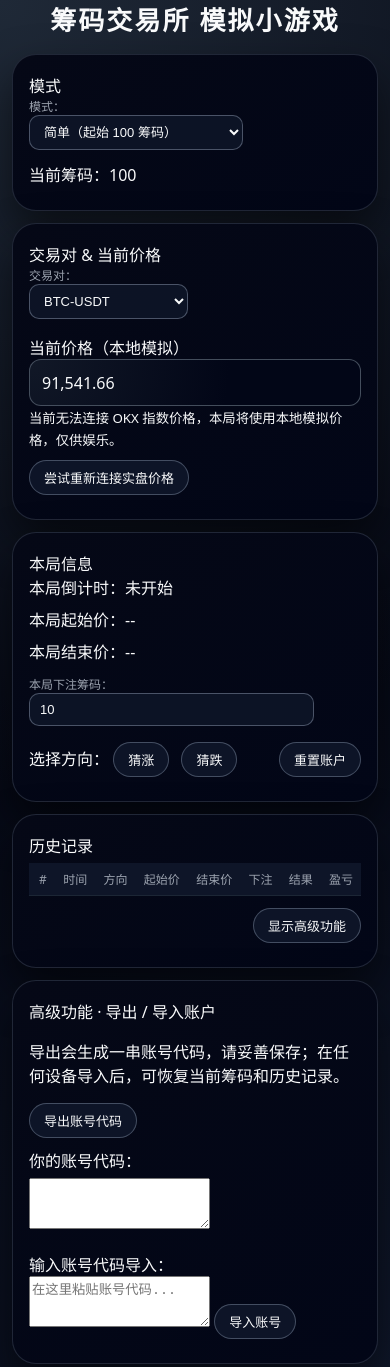
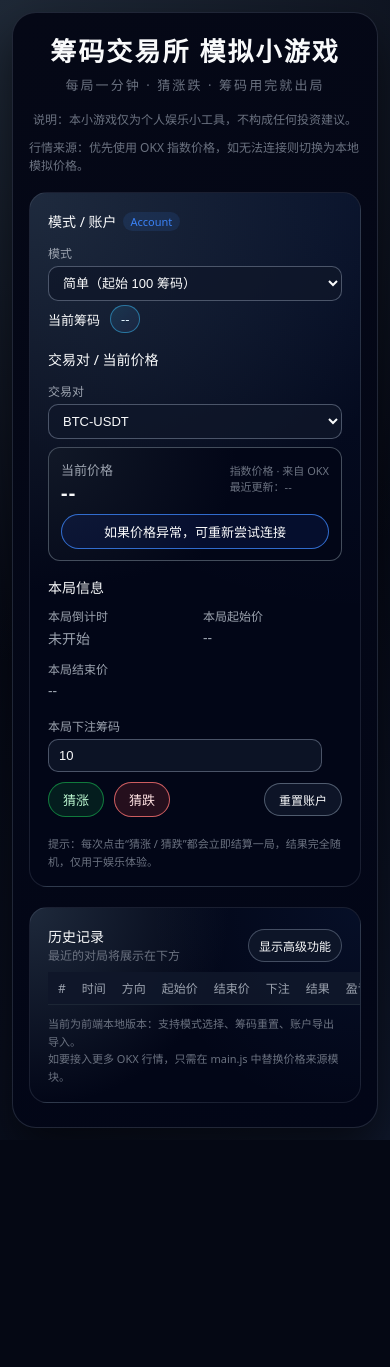
Before and after one commit to jihong0726/rocket-predict-game, a plain HTML site: page index.html in a window 390 px wide. After the commit the page ends 1140 px from the top, so only its background shows below. Drawn offline with Linux system fonts and the light colour scheme; no server answers.

Commit message:
Update index.html

```diff
--- a/index.html
+++ b/index.html
@@ -1,92 +1,133 @@
-<!DOCTYPE html>
+<!doctype html>
 <html lang="zh-CN">
 <head>
-  <meta charset="UTF-8" />
+  <meta charset="utf-8" />
   <title>筹码交易所 模拟小游戏</title>
-  <meta name="viewport" content="width=device-width, initial-scale=1.0" />
+  <meta name="viewport" content="width=device-width, initial-scale=1" />
   <link rel="stylesheet" href="style.css" />
 </head>
 <body>
-  <h1>筹码交易所 模拟小游戏</h1>
+  <main id="app">
+    <h1>
+      筹码交易所 模拟小游戏
+      <span>每局一分钟 · 猜涨跌 · 筹码用完就出局</span>
+    </h1>
 
-  <!-- 模式选择 -->
-  <div class="section">
-    <div class="section-title">模式</div>
-    <label>
-      模式：
+    <div class="header-bar">
+      <span>说明：本小游戏仅为个人娱乐小工具，不构成任何投资建议。</span>
+      <span>行情来源：优先使用 OKX 指数价格，如无法连接则切换为本地模拟价格。</span>
+    </div>
+
+    <div class="layout">
+      <!-- 左侧：模式 / 行情 / 本局信息 -->
+      <section class="card">
+        <div class="card-inner">
+          <!-- 模式和筹码 -->
+          <div class="card-title">
+            模式 / 账户
+            <span class="badge">Account</span>
+          </div>
+
+          <label for="modeSelect">模式</label>
           <select id="modeSelect">
             <option value="easy">简单（起始 100 筹码）</option>
             <option value="normal">普通（起始 60 筹码）</option>
             <option value="hard">困难（起始 30 筹码）</option>
           </select>
-    </label>
-    <div style="margin-top: 8px;">
-      当前筹码：<span id="chipsDisplay">0</span>
+
+          <div class="chips-display">
+            <span>当前筹码</span>
+            <span id="currentChips" class="chips-pill">--</span>
+          </div>
+
+          <!-- 行情 -->
+          <div class="card-title" style="margin-top:16px;">
+            交易对 / 当前价格
+          </div>
+
+          <label for="pairSelect">交易对</label>
+          <select id="pairSelect">
+            <option value="BTC-USDT">BTC-USDT</option>
+            <option value="ETH-USDT">ETH-USDT</option>
+          </select>
+
+          <div class="price-box" style="margin-top:8px;">
+            <div class="price-main-line">
+              <div>
+                <div class="price-main-label">
+                  当前价格
+                  <span id="priceSourceTag" class="price-tag-simulated" style="display:none;">
+                    模拟价格
+                  </span>
+                </div>
+                <div id="currentPrice" class="price-value">--</div>
+              </div>
+              <div class="price-source">
+                指数价格 · 来自 OKX<br />
+                <span id="lastUpdated">最近更新：--</span>
               </div>
             </div>
 
-  <!-- 交易对 & 价格 -->
-  <div class="section">
-    <div class="section-title">交易对 & 当前价格</div>
-    <label>
-      交易对：
-      <select id="symbolSelect">
-        <option value="BTC-USDT">BTC-USDT</option>
-        <option value="ETH-USDT">ETH-USDT</option>
-      </select>
-    </label>
+            <button id="retryPriceBtn" type="button" class="btn-retry">
+              如果价格异常，可重新尝试连接
+            </button>
+          </div>
 
-    <div style="margin-top: 12px;">
-      <span id="priceStatusLabel">当前价格加载中...</span>
+          <!-- 本局信息 -->
+          <div class="card-title" style="margin-top:16px;">本局信息</div>
+
+          <div class="round-grid">
+            <div class="round-stat">
+              本局倒计时
+              <div id="roundCountdown" class="round-stat-value text-soft">未开始</div>
             </div>
-    <div id="priceBox" class="price-box">--</div>
-    <small id="priceHint" class="hint-text">
-      优先使用 OKX 实盘指数价格；若无法连接，将使用本地模拟价格，仅供娱乐。
-    </small>
-
-    <div style="margin-top: 10px;">
-      <button id="retryPriceBtn" class="btn-secondary">
-        尝试重新连接实盘价格
-      </button>
+            <div class="round-stat">
+              本局起始价
+              <div id="roundStartPrice" class="round-stat-value">--</div>
+            </div>
+            <div class="round-stat">
+              本局结束价
+              <div id="roundEndPrice" class="round-stat-value">--</div>
             </div>
           </div>
 
-  <!-- 本局信息 -->
-  <div class="section">
-    <div class="section-title">本局信息</div>
-
-    <div>本局倒计时：<span id="countdownText">未开始</span></div>
-    <div style="margin-top: 8px;">本局起始价：<span id="startPrice">--</span></div>
-    <div style="margin-top: 8px;">本局结束价：<span id="endPrice">--</span></div>
-
-    <div style="margin-top: 12px;">
-      <label>
-        本局下注筹码：
+          <!-- 下注和方向 -->
+          <div class="bet-row">
+            <div>
+              <label for="betInput">本局下注筹码</label>
               <input id="betInput" type="number" min="1" step="1" value="10" />
-      </label>
             </div>
 
-    <div style="margin-top: 12px;">
-      <span>选择方向：</span>
-      <button id="btnUp" class="btn">猜涨</button>
-      <button id="btnDown" class="btn btn-secondary" style="margin-left: 8px;">
-        猜跌
-      </button>
-      <button
-        id="resetAccountBtn"
-        class="btn-secondary"
-        style="float: right;"
-      >
+            <div style="display:flex;gap:10px;align-items:flex-end;">
+              <button id="btnUp" type="button" class="btn-up">猜涨</button>
+              <button id="btnDown" type="button" class="btn-down">猜跌</button>
+            </div>
+
+            <button id="resetAccountBtn" type="button" class="btn-reset">
               重置账户
             </button>
           </div>
-    <div style="clear: both;"></div>
+
+          <div class="footer-note">
+            提示：每次点击“猜涨 / 猜跌”都会立即结算一局，结果完全随机，仅用于娱乐体验。
+          </div>
+        </div>
+      </section>
+
+      <!-- 右侧：历史记录 / 高级功能 -->
+      <section class="card">
+        <div class="card-inner">
+          <div class="history-header-row">
+            <div>
+              <div class="history-title">历史记录</div>
+              <div class="history-sub">最近的对局将展示在下方</div>
+            </div>
+            <button id="advancedToggleBtn" type="button" class="btn-advanced-toggle">
+              显示高级功能
+            </button>
           </div>
 
-  <!-- 历史记录 -->
-  <div class="section">
-    <div class="section-title">历史记录</div>
-    <table id="historyTable">
+          <table>
             <thead>
               <tr>
                 <th>#</th>
@@ -99,43 +140,56 @@
                 <th>盈亏</th>
               </tr>
             </thead>
-      <tbody></tbody>
+            <tbody id="historyBody"></tbody>
           </table>
 
-    <div style="margin-top: 12px; text-align: right;">
-      <button id="toggleAdvancedBtn" class="btn-secondary">
-        显示高级功能
+          <div class="history-footer">
+            当前为前端本地版本：支持模式选择、筹码重置、账户导出导入。<br />
+            如要接入更多 OKX 行情，只需在 main.js 中替换价格来源模块。
+          </div>
+
+          <!-- 高级功能：账号导出 / 导入 -->
+          <div id="advancedPanel" class="card" style="margin-top:12px;display:none;">
+            <div class="card-inner">
+              <div class="card-title">账户备份 / 导入</div>
+              <div class="card-subtext">
+                导出后会生成一串代码，保存好这串代码，下次打开小游戏时粘贴导入，即可找回筹码和最近的历史记录。
+              </div>
+
+              <div style="display:flex;flex-direction:column;gap:8px;margin-bottom:10px;">
+                <button id="exportAccountBtn" type="button">
+                  导出账号
+                </button>
+                <input
+                  id="exportCodeInput"
+                  type="text"
+                  readonly
+                  placeholder="导出代码会显示在这里"
+                />
+              </div>
+
+              <label for="importCodeInput">导入账号代码</label>
+              <input
+                id="importCodeInput"
+                type="text"
+                placeholder="粘贴导出的代码"
+              />
+              <div style="margin-top:8px;display:flex;gap:10px;">
+                <button id="importAccountBtn" type="button">
+                  导入账号
                 </button>
               </div>
-  </div>
 
-  <!-- 高级功能：导出 / 导入账号 -->
-  <div id="advancedSection" class="section hidden">
-    <div class="section-title">高级功能 · 导出 / 导入账户</div>
-    <p>
-      导出会生成一串账号代码，请妥善保存；在任何设备导入后，可恢复当前筹码和历史记录。
-    </p>
-
-    <div style="margin-bottom: 10px;">
-      <button id="exportBtn" class="btn">导出账号代码</button>
-    </div>
-
-    <div id="accountCodeBox" class="account-code hidden">
-      <div style="margin-bottom: 6px;">你的账号代码：</div>
-      <textarea id="accountCode" rows="3" readonly></textarea>
-    </div>
-
-    <div style="margin-top: 18px;">
-      <div>输入账号代码导入：</div>
-      <textarea
-        id="accountCodeInput"
-        rows="3"
-        placeholder="在这里粘贴账号代码..."
-      ></textarea>
-      <button id="importBtn" class="btn" style="margin-top: 8px;">导入账号</button>
+              <div class="card-subtext" style="margin-top:8px;">
+                提示：导出代码大约与 Web3 地址长度相近，便于复制和保存，请勿泄露给他人。
               </div>
             </div>
+          </div>
+        </div>
+      </section>
+    </div>
+  </main>
 
-  <script src="main.js"></script>
+  <script src="main.js" defer></script>
 </body>
 </html>
```
Lines whose indentation alone changed are shown as unchanged.
